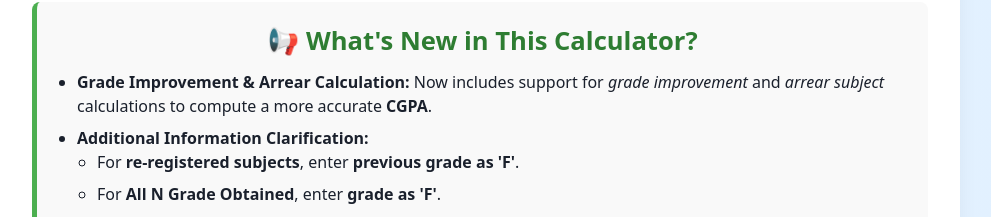
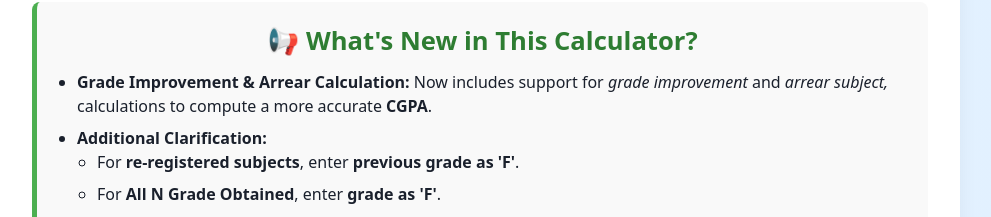
Before and after one commit to chakradharmukkamalla/CGPA, a React (Vite) app: page / in a window 1280 px wide. Shown: the part 983-1200 px from the top of the page, without its empty margins (16-1007 px from the left). Built offline with nearby package versions, Linux system fonts and the light colour scheme; the HTML template or start-up script is replaced by a standard one.

Commit message:
css fixed

```diff
--- a/src/App.jsx
+++ b/src/App.jsx
@@ -195,10 +195,10 @@ function App() {
         <h2>📢 What's New in This Calculator?</h2>
         <ul>
           <li>
-            <strong>Grade Improvement & Arrear Calculation:</strong> Now includes support for <em>grade improvement</em> and <em>arrear subject</em> calculations to compute a more accurate <strong>CGPA</strong>.
+            <strong>Grade Improvement & Arrear Calculation:</strong> Now includes support for <em>grade improvement</em> and <em>arrear subject,</em> calculations to compute a more accurate <strong>CGPA</strong>.
           </li>
           <li>
-            <strong>Additional Information Clarification:</strong>
+            <strong>Additional Clarification:</strong>
             <ul>
               <li>For <strong>re-registered subjects</strong>, enter <strong>previous grade as 'F'</strong>.</li>
               <li>For <strong>All N Grade Obtained</strong>, enter <strong> grade as 'F'</strong>.</li>
```
